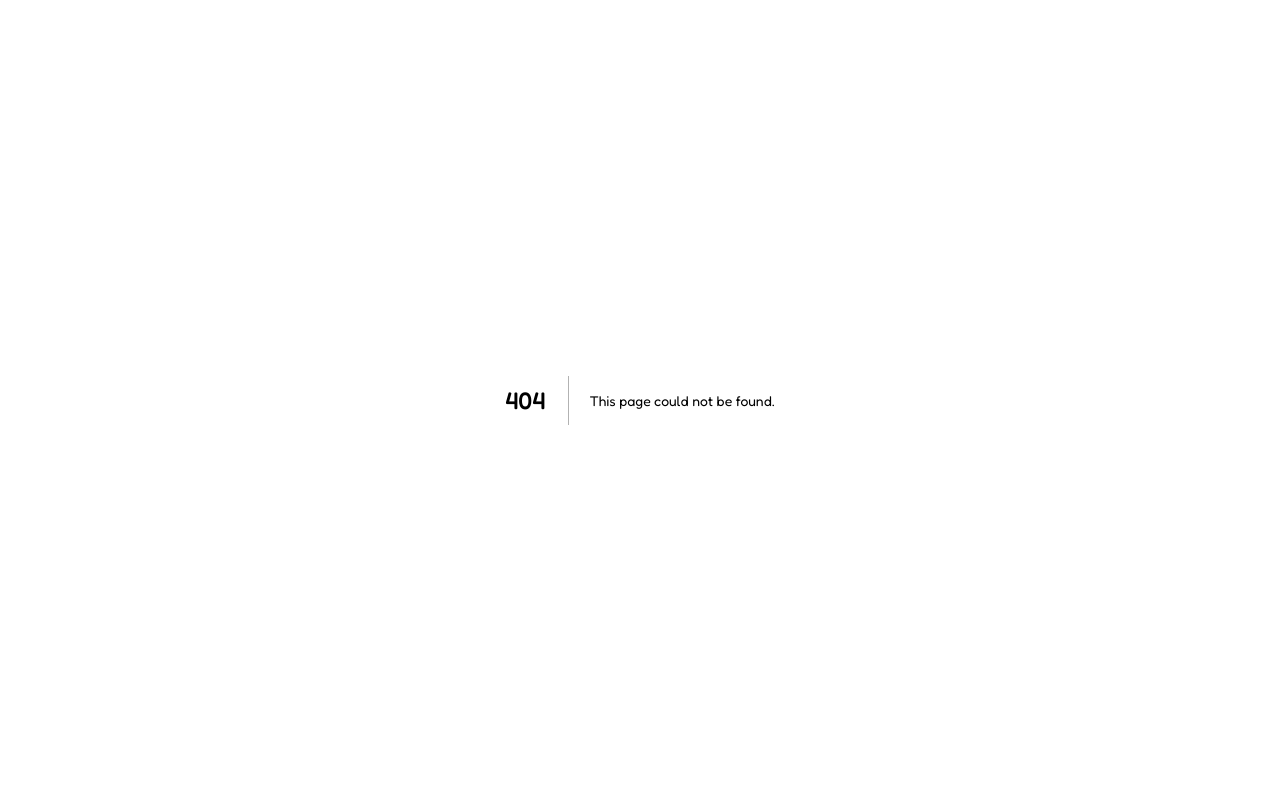
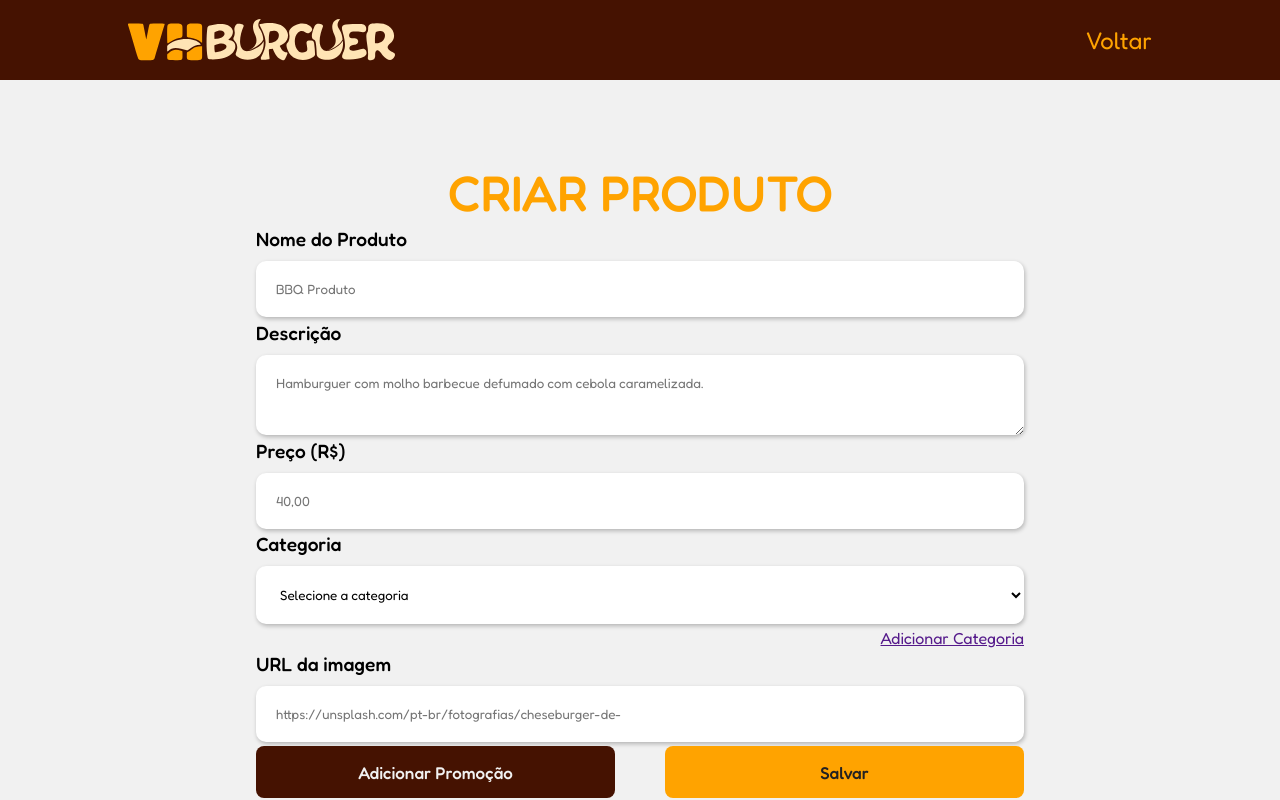
Before and after one commit to Raphael-Aljona/VH_Burguer, a Next.js app: page /produto in a window 1280 px wide. Before the commit this address had no page. Shown: the top 800 px of the page. Built offline with nearby package versions, Linux system fonts and the light colour scheme.

Commit message:
feat: Criar produto feito

```diff
--- a/src/pages/index.tsx
+++ b/src/pages/index.tsx
@@ -1,7 +1,7 @@
 export async function getServerSideProps() {
     return {
         redirect: {
-            destination: '/detalhe-produto',
+            destination: '/produto',
             permanent: false,
         }
     }
--- /dev/null
+++ b/src/pages/produto/editar_produto.module.css
@@ -0,0 +1,69 @@
+#formulario {
+    display: flex;
+    align-items: center;
+    justify-content: space-around;
+    width: 100vw;
+    height: 100vh;
+
+    background-color: var(--fundo-claro);
+}
+
+.container {
+    display: flex;
+    flex-direction: column;
+    justify-content: space-around;
+
+    height: 80%;
+    width: 60%;
+}
+
+.container h1 {
+    color: var(--laranja-destaque);
+
+    font-size: var(--tamanho-titulo);
+    font-weight: 500;
+    text-align: center;
+}
+
+.container a {
+    text-align: end;
+}
+
+.informacoes_campo {
+    display: flex;
+    flex-direction: column;
+
+    gap: 10px;
+}
+
+.informacoes_campo label {
+    font-weight: 500;
+
+    font-size: 1.2rem;
+}
+
+.informacoes_campo input,
+.informacoes_campo textarea,
+.informacoes_campo select {
+    border: none;
+    background-color: #fff;
+    padding: 20px;
+
+    border-radius: 10px;
+    box-shadow: 1px 2px 4px rgba(0, 0, 0, 0.25);
+}
+
+.informacoes_campo .descricao {
+    height: 10vh;
+}
+
+.informacoes_campo input:focus,
+.informacoes_campo textarea:focus,
+.informacoes_campo select   :focus{
+    outline: 2px solid var(--laranja-destaque);
+}
+
+.botoes {
+    display: flex;
+    gap: 50px;
+}
--- /dev/null
+++ b/src/pages/produto/index.tsx
@@ -0,0 +1,53 @@
+import styles from "./editar_produto.module.css"
+import SubHeader from "@/components/sub-header/sub-header";
+import Footer from "@/components/footer/footer";
+import Button from "@/components/button/btn";
+
+const Produto = () => {
+    return (
+        <>
+            <SubHeader></SubHeader>
+            <main>
+                <section id={styles.formulario} >
+                    <div className={`layout_guide ${styles.container}`}>
+                        <h1>CRIAR PRODUTO</h1>
+                        <div className={styles.informacoes_campo}>
+                            <label htmlFor="nome">Nome do Produto</label>
+                            <input id="nome" className={styles.nome} type="text" placeholder="BBQ Produto"/>
+                        </div>
+                        <div className={styles.informacoes_campo}>
+                            <label htmlFor="descricao">Descrição</label>
+                            <textarea id="descricao" className={styles.descricao} placeholder="Hamburguer com molho barbecue defumado com cebola caramelizada."/>
+                        </div>
+
+                        <div className={styles.informacoes_campo}>
+                            <label htmlFor="preco">Preço (R$)</label>
+                            <input id="preco" className={styles.preco} type="text" placeholder="40,00"/>
+                        </div>
+
+                        <div className={styles.informacoes_campo}>
+                            <label htmlFor="categoria">Categoria</label>
+                            <select id="categoria" className={styles.categoria} >
+                                <option value="" disabled selected>Selecione a categoria</option>
+                                <option value="opcao1">Texto1</option>
+                            </select>
+                        </div>
+                        <a href="">Adicionar Categoria</a>
+                        <div className={styles.informacoes_campo}>
+                            <label htmlFor="imagem">URL da imagem</label>
+                            <input id="imagem" className={styles.imagem} type="text" placeholder="https://unsplash.com/pt-br/fotografias/cheseburger-de-"/>
+                        </div>
+                        <div className={styles.botoes}>
+                            <Button type="button" variant="botao-secundario">Adicionar Promoção</Button>
+                            <Button type="button" variant="botao-principal">Salvar</Button>
+                        </div>
+
+                    </div>
+                </section>
+            </main>
+            <Footer></Footer>
+        </>
+    );
+}
+
+export default Produto;
```
Also changed, not shown: src/pages/detalhe-produto/detalhe-produto.module.css (line endings or trailing spaces).
